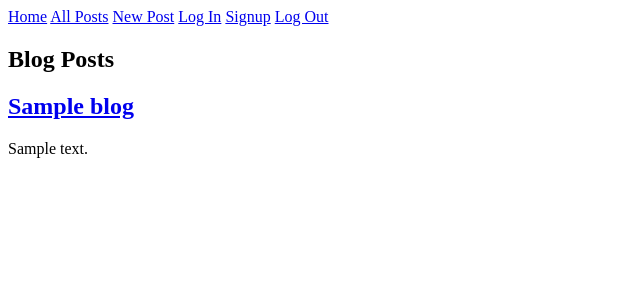
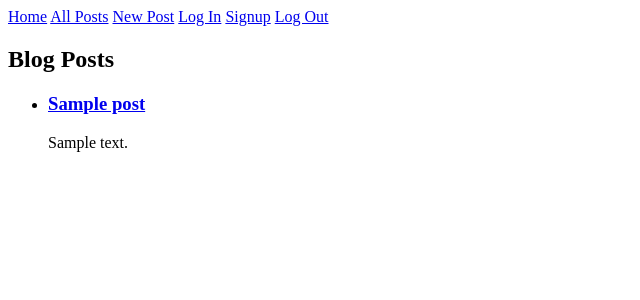
Before and after one commit to benny-kuang/blogz, a Flask app: template templates/blog.html in a window 1280 px wide. Shown: the top 300 px of the page, without its empty margins (0-640 px from the left). Run offline with Flask 2, Linux system fonts and the light colour scheme; the visitor is signed in with stand-in values (Sample User, id 1); tables that the repository leaves empty hold one stand-in row (values such as "Sample post"); the template is opened without the code that fills it: most values are stand-ins (such as "Sample title", 1, 10 or a date in 2020); data that the repository does not hold is empty.

Commit message:
Displays all posts on All Posts page

```diff
--- a/main.py
+++ b/main.py
@@ -15,19 +15,15 @@ def index():
     users = User.query.all()
     return render_template('index.html', users=users)
 
-'''
-# # TODO Rewrite to be all blog posts by all users
-# # Displays all blogs in database, or just specific post if an ID is passed as GET
-# @app.route('/blog', methods=['POST', 'GET'])
-# def blog_postings():
 
-This is similar to what is above
-@app.route('/selected_post', methods=['GET'])
-def selected_post():
-    blog_id = request.args.get('id')
-    blog_post = Blog.query.filter_by(id=blog_id).first()
-    return render_template('selectedpost.html', selected_post = selected_post)
-'''
+# TODO Rewrite to be all blog posts by all users
+# Displays all blogs in database, or just specific post if an ID is passed as GET
+@app.route('/blog', methods=['POST', 'GET'])
+def blog_postings():
+    posts = Blog.query.all()
+
+    return render_template("blog.html", posts=posts)
+
 
 # # TODO Display all blog posts written by specific user
 # @app.route('/singleuser')
--- a/templates/blog.html
+++ b/templates/blog.html
@@ -3,12 +3,12 @@
 {% block content %}
 
     <h2>Blog Posts</h2>
-
-        {% for blog in posted_blog %}
-        <div>
-            <h2><a href="./selected_blog?id={{blog.id}}">{{blog.title}}</a></h2>
-            <p>{{blog.body}}</p>
-        </div>
+        <ul>
+        {% for post in posts %}
+            <li>
+            <h3><a href="/blog?id={{post.id}}">{{post.title}}</a></h3>
+            <p>{{post.body}}</p>
+            </li>
+        </ul>
         {% endfor %}
-
 {% endblock %}
--- a/templates/selectedpost.html
+++ b/templates/selectedpost.html
@@ -1,7 +1,7 @@
 {% extends "base.html" %}
 {% block content %}
 
-<h2>{{selected_post.title}}</h2>
-<p>{{selected_post.body}}</h2>
-
+<h3>{{blog.title}}</h3>
+<p><a href="/singleuser?id={{blog.owner.id}}">{{selected_post.body}}</a></p>
+<p>{{blog.post}}</p>
 {% endblock %}
```
Also changed, not shown: templates/singleUser.html (added, +11 -0 lines), README.md.
